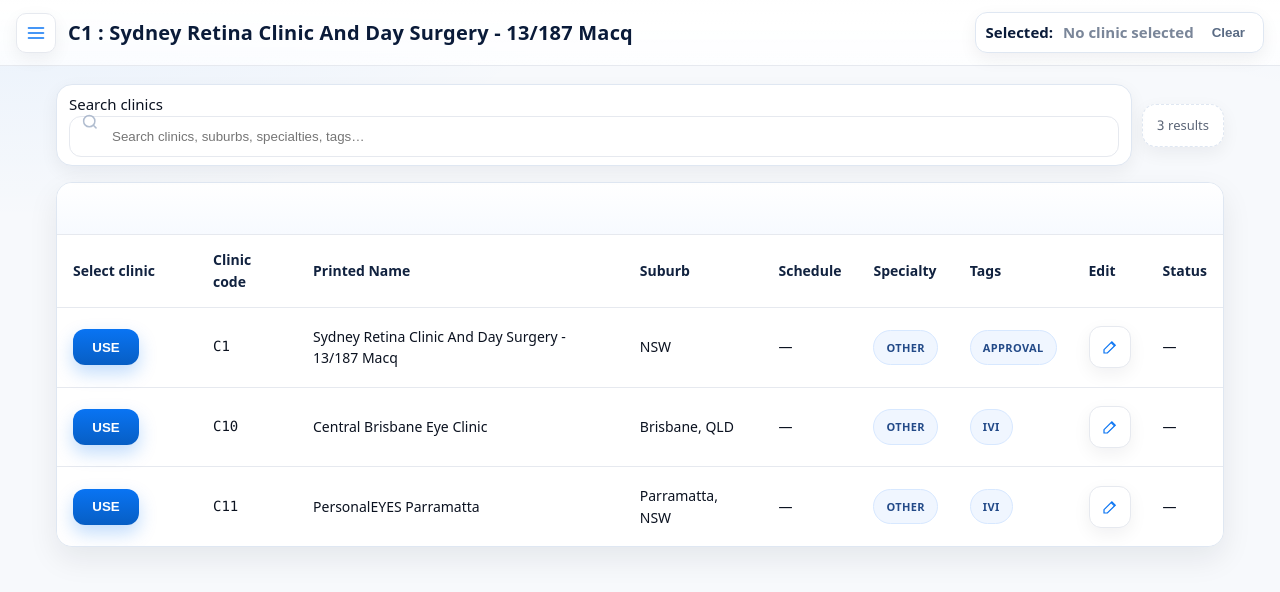
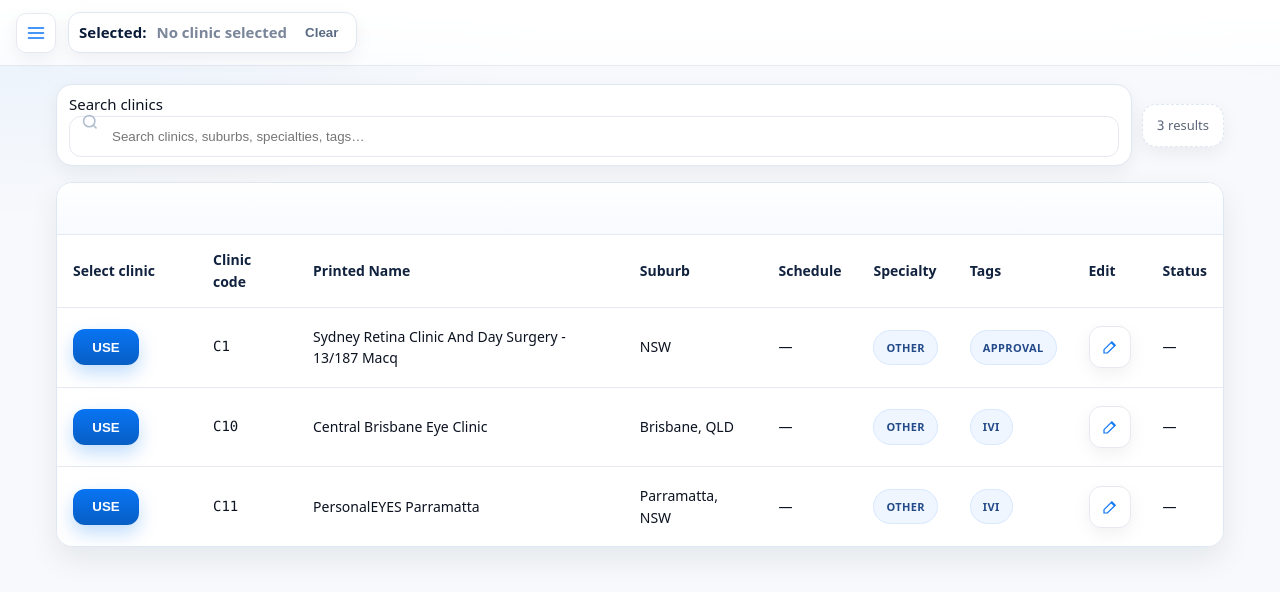
Before and after one commit to ryancs26/Scr, a plain HTML site: page index.html in a window 1280 px wide. Drawn offline with Linux system fonts and the light colour scheme.

Commit message:
Update index.html

```diff
--- a/index.html
+++ b/index.html
@@ -19,7 +19,7 @@
         var(--bg);
     }
 
-    /* App bar with selection on the right */
+    /* App bar with selection on the left */
     .appbar{
       position:sticky;top:0;z-index:10;display:flex;gap:12px;align-items:center;padding:12px 16px;
       background:linear-gradient(180deg,#fff,#ffffffd9 65%,#ffffffb8);
@@ -27,11 +27,9 @@
     }
     .ham{width:40px;height:40px;display:grid;place-items:center;border-radius:10px;border:1px solid var(--line);
       background:#fff;box-shadow:var(--shadow-s);cursor:pointer}
-    .title{font-weight:800;letter-spacing:.2px;font-size:clamp(15px,2.2vw,20px);color:#0a1b39}
-    .spacer{flex:1}
     .selnav{
       display:flex;align-items:center;gap:10px;padding:6px 10px;background:#fff;border:1px solid var(--line-2);
-      border-radius:12px;box-shadow:var(--shadow-s);max-width:55vw
+      border-radius:12px;box-shadow:var(--shadow-s);max-width:65vw
     }
     .selnav .label{font-weight:800;color:#0a1b39}
     .selnav .value{font-weight:700;color:#1a2a4a;white-space:nowrap;overflow:hidden;text-overflow:ellipsis}
@@ -40,6 +38,7 @@
       border:none;background:transparent;color:#5a6b84;cursor:pointer;font-weight:700;border-radius:10px;padding:6px 8px
     }
     .selnav .clear:hover{background:#f2f6fb}
+    .spacer{flex:1}
 
     .wrap{max-width:1200px;margin:18px auto 48px;padding:0 16px}
 
@@ -93,20 +92,21 @@
   </style>
 </head>
 <body>
-  <!-- App bar (selection on right) -->
+  <!-- App bar: menu + selection on the left -->
   <header class="appbar">
     <button class="ham" aria-label="Open menu">
       <svg width="20" height="20" viewBox="0 0 24 24" fill="none" aria-hidden="true">
         <path d="M3 6h18M3 12h18M3 18h18" stroke="#0974f3" stroke-width="2" stroke-linecap="round"/>
       </svg>
     </button>
-    <div class="title">C1 : Sydney Retina Clinic And Day Surgery - 13/187 Macq</div>
-    <div class="spacer"></div>
+
     <div class="selnav" aria-live="polite">
       <span class="label">Selected:</span>
       <span id="selNavValue" class="value muted">No clinic selected</span>
       <button id="clearNav" class="clear" type="button" aria-label="Clear selection">Clear</button>
     </div>
+
+    <div class="spacer"></div>
   </header>
 
   <main class="wrap">
@@ -239,7 +239,7 @@
     search.addEventListener('input', filter);
     filter();
 
-    // Selection in NAV (right side)
+    // Selection in NAV (left side)
     const selNavValue = document.getElementById('selNavValue');
     const clearNav = document.getElementById('clearNav');
 
```
